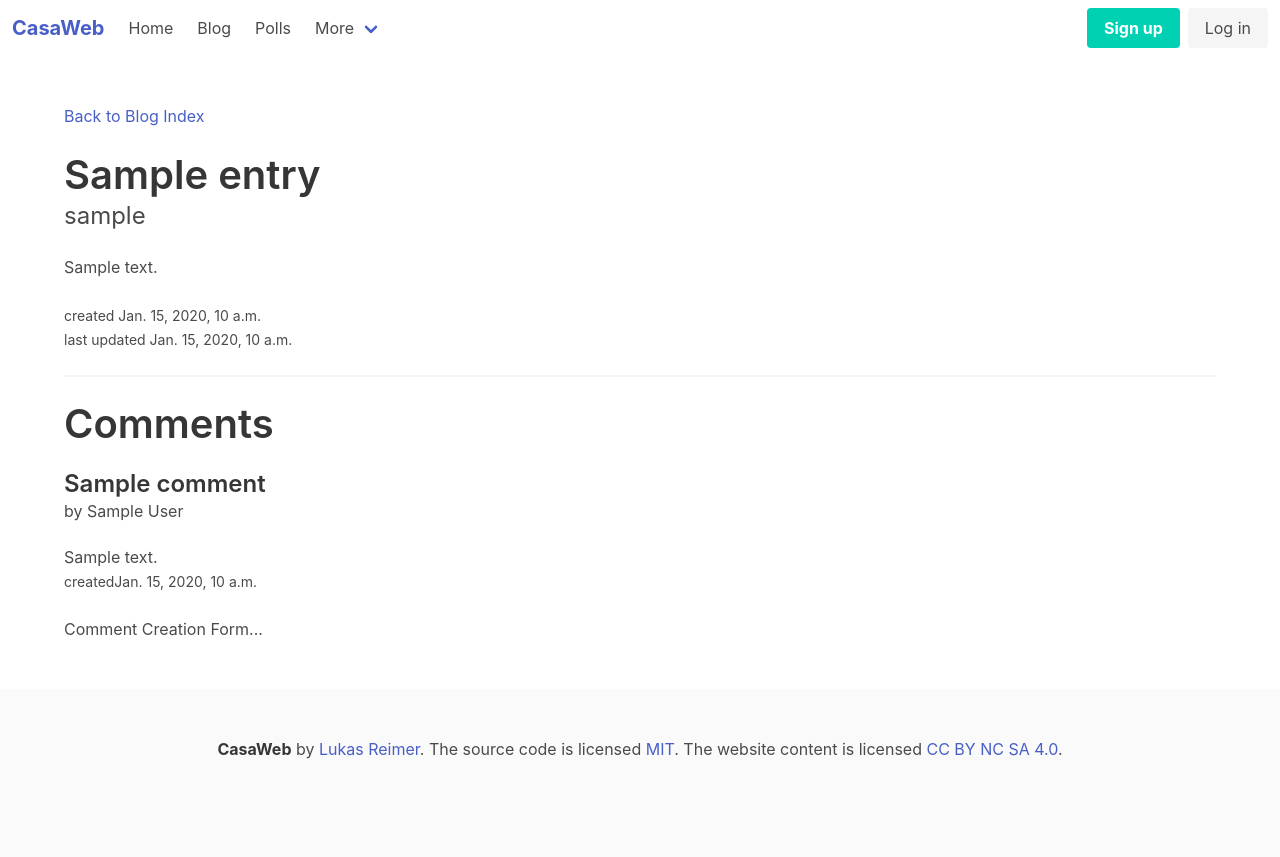
After one commit to Lukisn/CasaPy, a Django app: template CasaWeb/casaweb/blog/templates/blog/details.html in a window 1280 px wide. The commit adds this page. Run offline with Django 4.2, Linux system fonts and the light colour scheme; the template is opened without the code that fills it: most values are stand-ins (such as "Sample title", 1, 10 or a date in 2020).

Commit message:
implementd blog display views

```diff
--- a/CasaWeb/casaweb/blog/admin.py
+++ b/CasaWeb/casaweb/blog/admin.py
@@ -3,4 +3,4 @@ from django.contrib import admin
 from .models import Tag, Entry, Comment
 
 
-admin.site.register(Entry, Comment, Tag)
+admin.site.register([Entry, Comment, Tag])
--- a/CasaWeb/casaweb/blog/models.py
+++ b/CasaWeb/casaweb/blog/models.py
@@ -16,7 +16,7 @@ class Entry(models.Model):
 
 class Comment(models.Model):
     author = models.ForeignKey(User, on_delete=models.CASCADE)
-    entry = models.ForeignKey(Entry, on_delete=models.CASCADE)
+    entry = models.ForeignKey(Entry, on_delete=models.CASCADE, related_name="comments")
     title = models.CharField(max_length=255, null=False)
     body = models.TextField(null=False)
     created = models.DateTimeField(auto_now_add=True)
--- /dev/null
+++ b/CasaWeb/casaweb/blog/templates/blog/details.html
@@ -0,0 +1,34 @@
+{% extends "base.html" %}
+
+{% block title %}
+Blog Entry - {{ entry.title }}
+{% endblock title %}
+
+{% block content %}
+<div class="block">
+  <a href="{% url 'blog:index' %}">Back to Blog Index</a>
+</div>
+<div class="block">
+  <h1 class="title is-2">{{ entry.title }}</h1>
+  <h2 class="subtitle is-4">{{ entry.author.username }}</h2>
+  <div class="block">
+    <p>{{ entry.body }}</p>
+  </div>
+  <p><small>created {{ entry.created }}</small></p>
+  <p><small>last updated {{ entry.last_updated }}</small></p>
+</div>
+<hr>
+<div class="block">
+  <h1 class="title is-2">Comments</h1>
+  {% for comment in comments %}
+  <h2 class="title is-4">{{ comment.title }}</h2>
+  <h3 class="subtitle is-6">by {{ comment.author }}</h3>
+  <p>{{ comment.body }}</p>
+  <p><small>created{{ comment.created }}</small></p>
+  {% endfor %}
+</div>
+<div class="block">
+  <!-- TODO: Implement Comment Creation Form -->
+  <p>Comment Creation Form...</p>
+</div>
+{% endblock content %}
--- a/CasaWeb/casaweb/blog/urls.py
+++ b/CasaWeb/casaweb/blog/urls.py
@@ -5,4 +5,6 @@ from . import views
 app_name = "blog"
 urlpatterns = [
     path("", views.blog, name="index"),
+    path("entry/<int:pk>", views.details, name="details"),
+    path("create/", views.create, name="create"),
 ]
--- a/CasaWeb/casaweb/templates/navbar.html
+++ b/CasaWeb/casaweb/templates/navbar.html
@@ -36,6 +36,9 @@
           <a class="navbar-item">
             Report an issue
           </a>
+          <a class="navbar-item" href="{% url 'admin:index' %}">
+            Admin
+          </a>
         </div>
       </div>
     </div>
```
Also changed, not shown: CasaWeb/casaweb/blog/templates/blog/create.html (added, +14 -0 lines), CasaWeb/casaweb/blog/templates/blog/index.html (+22 -1 lines), CasaWeb/casaweb/blog/views.py (+15 -1 lines), CasaWeb/casaweb/templates/admin/base_site.html (+5 -3 lines), CasaWeb/casaweb/blog/migrations/0001_initial.py (added).
